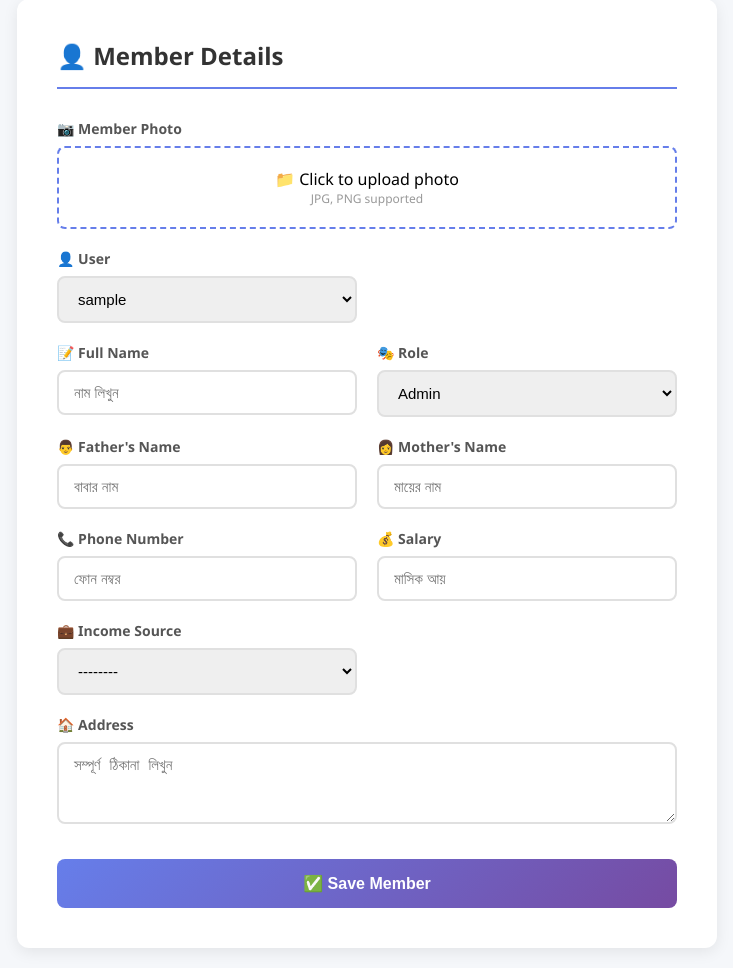
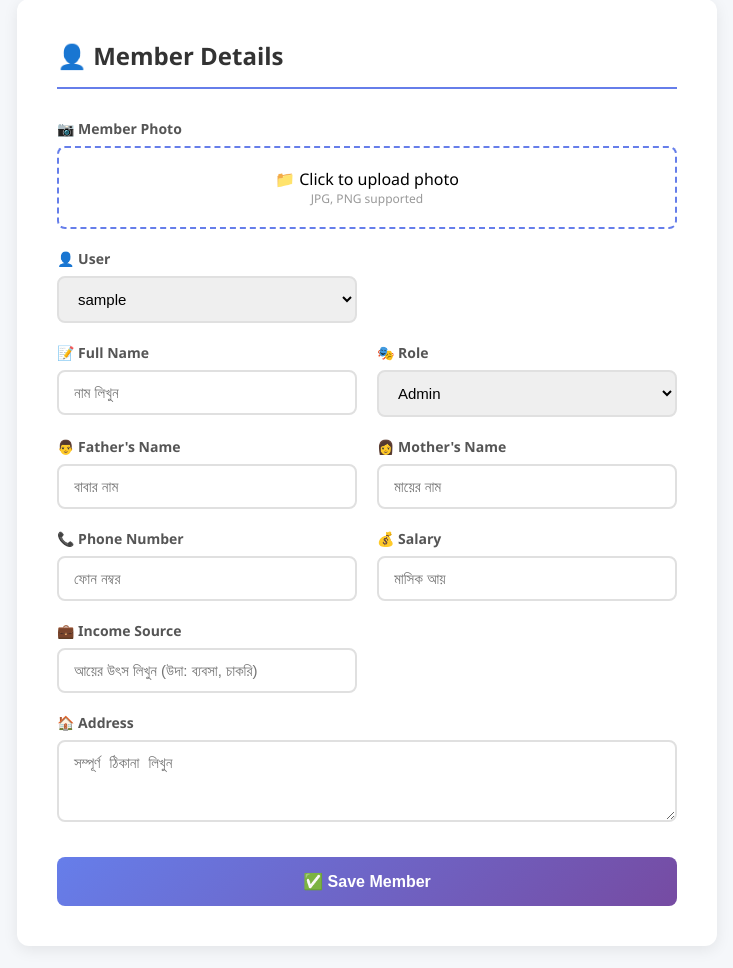
Before and after one commit to Raihanroo/Pre_Industry_Program, a Django app: page /expenses/members/add/ in a window 1280 px wide. Shown: the part 146-1114 px from the top of the page, without its empty margins (273-1006 px from the left). After the commit the page ends 1093 px from the top, so only its background shows below. Run offline with Django 5.2, Linux system fonts and the light colour scheme; the visitor is signed in with stand-in values (Sample User, id 1); data comes from the database, SQL or seed files in the repository; data that the repository does not hold is empty.

Commit message:
Changed Income Source from dropdown to text input

```diff
--- a/Family_expendeture/expenses/templates/expenses/add_member.html
+++ b/Family_expendeture/expenses/templates/expenses/add_member.html
@@ -185,17 +185,12 @@
                 </div>
             </div>
 
-            <div class="form-row">
-                <div class="form-group">
-                    <label>💼 Income Source</label>
-                    <select name="income_source">
-                        <option value="">--------</option>
-                        {% for source in income_sources %}
-                        <option value="{{ source.id }}">{{ source.name }}</option>
-                        {% endfor %}
-                    </select>
-                </div>
-            </div>
+          <div class="form-row">
+    <div class="form-group">
+        <label>💼 Income Source</label>
+        <input type="text" name="income_source" placeholder="আয়ের উৎস লিখুন (উদা: ব্যবসা, চাকরি)" required>
+    </div>
+</div>
 
             <div class="form-group">
                 <label>🏠 Address</label>
```
